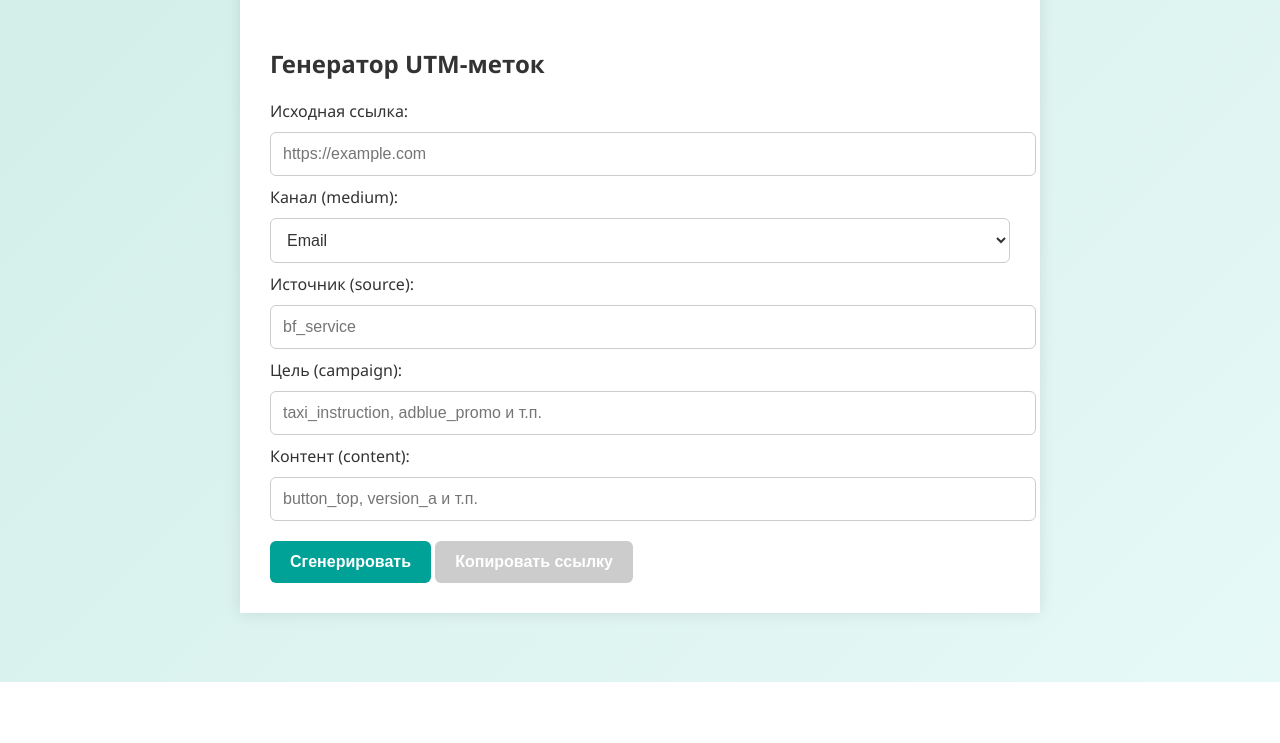
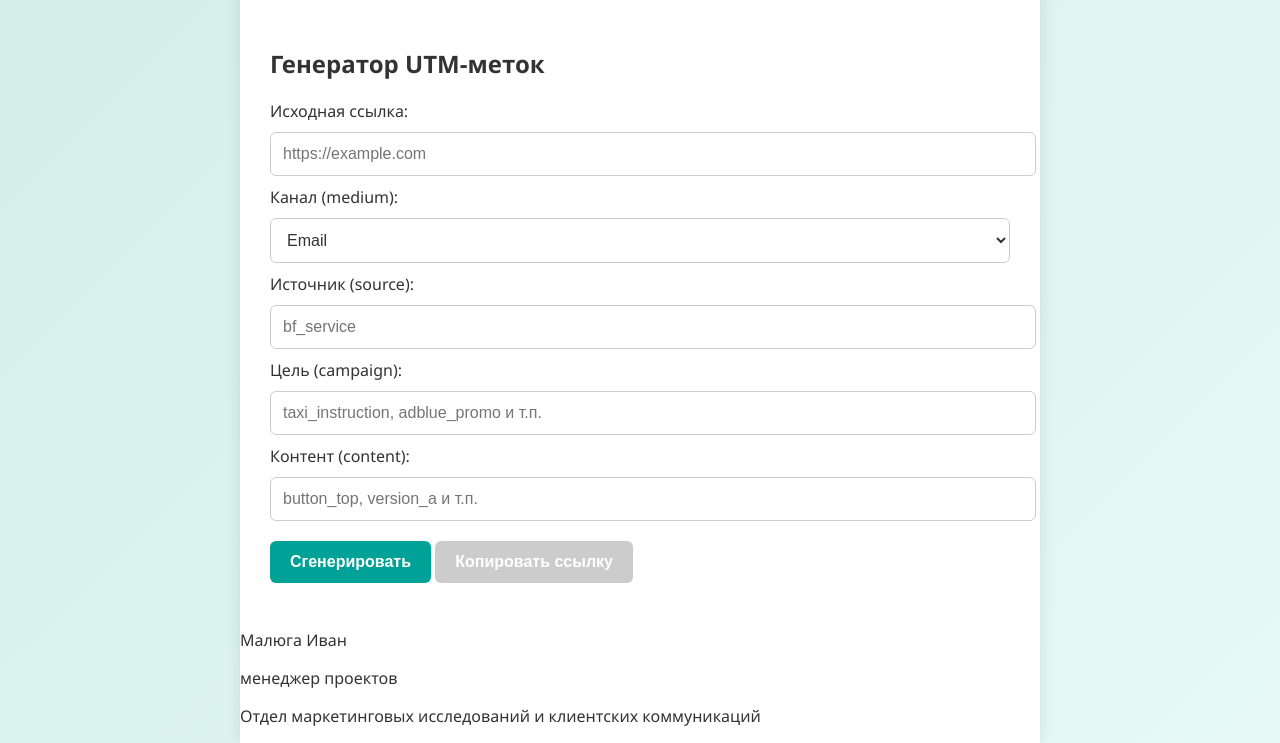
Before and after one commit to Yansoook/PPR_UTMgen, a plain HTML site: page index.html in a window 1280 px wide. Shown: the part 118-861 px from the top of the page. Before the commit the page ends 800 px from the top, so only its background shows below. Drawn offline with Linux system fonts and the light colour scheme.

Commit message:
Update index.html

```diff
--- a/index.html
+++ b/index.html
@@ -77,7 +77,16 @@
       <!-- Сюда будут подгружаться ссылки -->
     </div>
   </div>
-
+<!-- Подвал -->
+<footer class="footer">
+  <div class="footer-content">
+    <div>
+      <p>Малюга Иван</p>
+      <p>менеджер проектов</p>
+    </div>
+    <p>Отдел маркетинговых исследований и клиентских коммуникаций</p>
+  </div>
+</footer>
 </div>
 
 <script src="script.js"></script>
```
